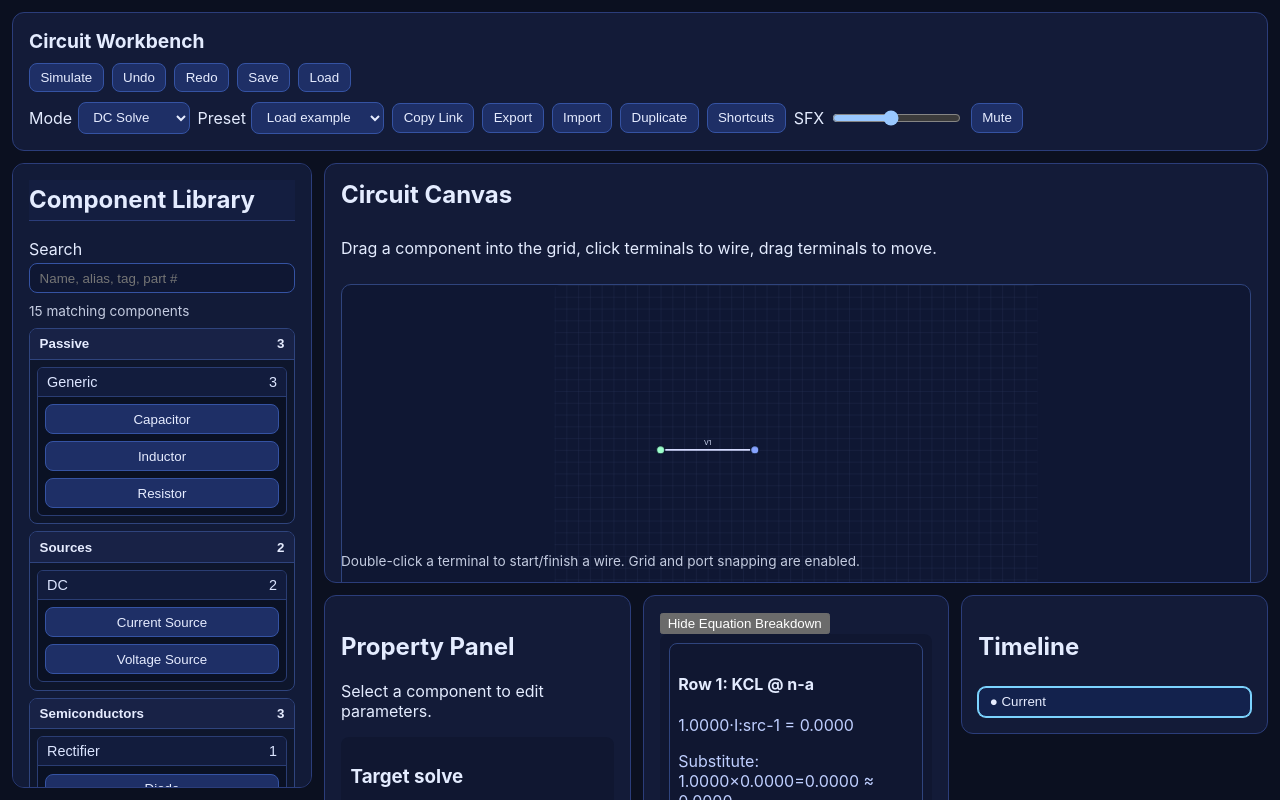
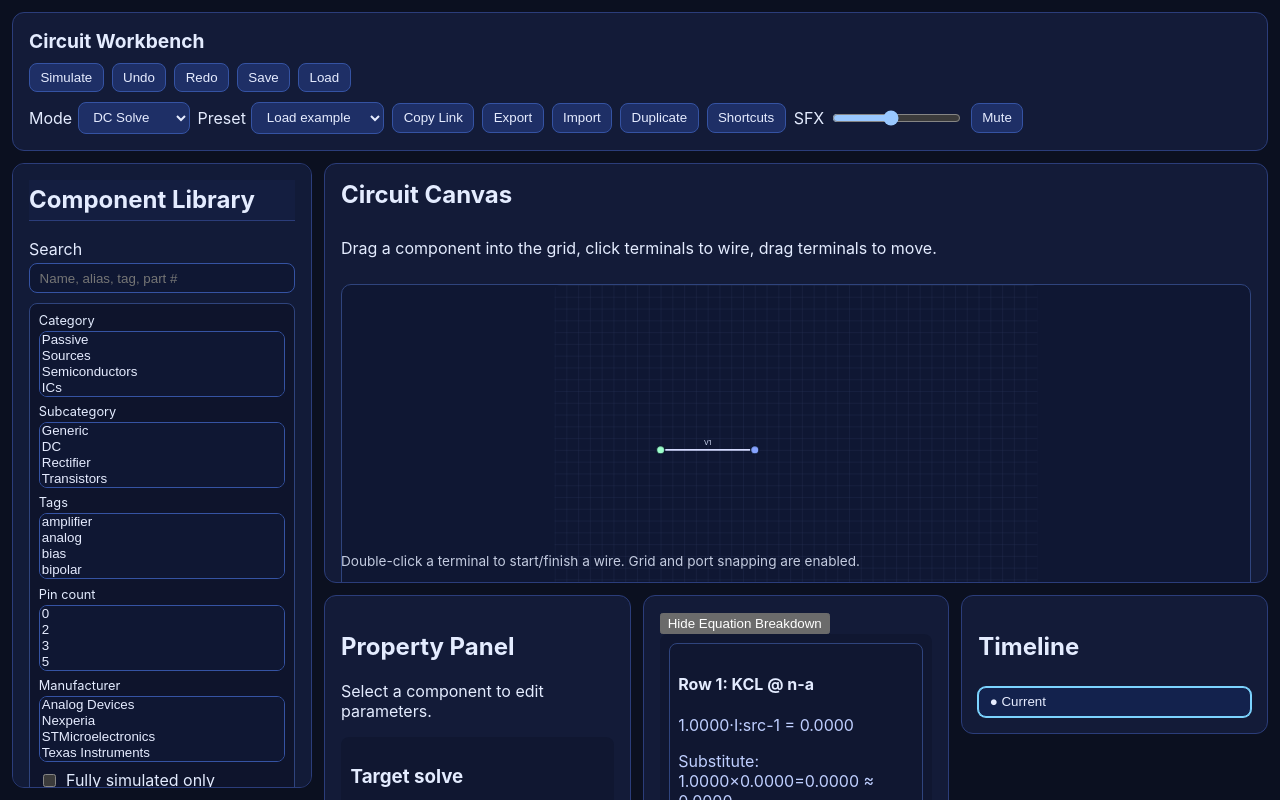
Before and after one commit to TheRealBasic/improved-succotash, a React (Vite) app: page / in a window 1280 px wide. Built offline with nearby package versions, Linux system fonts and the light colour scheme.

Commit message:
Add multi-select component library filters with session persistence

```diff
--- a/src/components/ComponentLibrarySidebar.tsx
+++ b/src/components/ComponentLibrarySidebar.tsx
@@ -5,7 +5,33 @@ type ComponentLibrarySidebarProps = {
   shortcutLabel: (shortcutId: string) => string;
 };
 
+type ComponentLibraryFilters = {
+  categories: string[];
+  subcategories: string[];
+  tags: string[];
+  pinCounts: number[];
+  manufacturers: string[];
+  fullySimulatedOnly: boolean;
+  newComponentsOnly: boolean;
+};
+
+type PersistedSidebarSessionState = {
+  query: string;
+  filters: ComponentLibraryFilters;
+};
+
 const STORAGE_KEY = 'circuit-workbench-component-library-state-v1';
+const SESSION_STORAGE_KEY = 'circuit-workbench-component-library-session-v1';
+
+const defaultFilters = (): ComponentLibraryFilters => ({
+  categories: [],
+  subcategories: [],
+  tags: [],
+  pinCounts: [],
+  manufacturers: [],
+  fullySimulatedOnly: false,
+  newComponentsOnly: false
+});
 
 const normalize = (value: string): string => value.trim().toLowerCase();
 
@@ -21,12 +47,50 @@ const matchesQuery = (tokens: string[], searchTokens: string[]): boolean => {
 
 const getSubcategoryStorageKey = (categoryId: string, subcategoryId: string): string => `${categoryId}::${subcategoryId}`;
 
-const filterComponentCatalog = (catalog: ComponentCatalogCategory[], queryTokens: string[]): ComponentCatalogCategory[] =>
+const filterComponentCatalog = (
+  catalog: ComponentCatalogCategory[],
+  queryTokens: string[],
+  filters: ComponentLibraryFilters
+): ComponentCatalogCategory[] =>
   catalog.map((category) => ({
     ...category,
     subcategories: category.subcategories.map((subcategory) => ({
       ...subcategory,
-      entries: subcategory.entries.filter((entry) => matchesQuery(queryTokens, entry.searchTokens))
+      entries: subcategory.entries.filter((entry) => {
+        if (!matchesQuery(queryTokens, entry.searchTokens)) {
+          return false;
+        }
+
+        if (filters.categories.length > 0 && !filters.categories.includes(entry.categoryId)) {
+          return false;
+        }
+
+        if (filters.subcategories.length > 0 && !filters.subcategories.includes(entry.subcategoryId)) {
+          return false;
+        }
+
+        if (filters.tags.length > 0 && !filters.tags.some((tag) => entry.tags.includes(tag))) {
+          return false;
+        }
+
+        if (filters.pinCounts.length > 0 && !filters.pinCounts.includes(entry.pinCount)) {
+          return false;
+        }
+
+        if (filters.manufacturers.length > 0 && !filters.manufacturers.includes(entry.manufacturer ?? 'Unknown')) {
+          return false;
+        }
+
+        if (filters.fullySimulatedOnly && !entry.fullySimulated) {
+          return false;
+        }
+
+        if (filters.newComponentsOnly && !entry.isNew) {
+          return false;
+        }
+
+        return true;
+      })
     }))
   }));
 
@@ -51,6 +115,7 @@ const EntryButton = ({ entry, shortcutLabel }: { entry: ComponentCatalogEntry; s
 
 export const ComponentLibrarySidebar = ({ shortcutLabel }: ComponentLibrarySidebarProps) => {
   const [query, setQuery] = useState('');
+  const [filters, setFilters] = useState<ComponentLibraryFilters>(defaultFilters);
   const [virtualOffsetsBySubcategory, setVirtualOffsetsBySubcategory] = useState<Record<string, number>>({});
   const [expandedBySection, setExpandedBySection] = useState<Record<string, boolean>>(() => {
     const initial = Object.fromEntries(COMPONENT_CATALOG.map((category) => [category.id, true]));
@@ -80,16 +145,58 @@ export const ComponentLibrarySidebar = ({ shortcutLabel }: ComponentLibrarySideb
     window.localStorage.setItem(STORAGE_KEY, JSON.stringify(expandedBySection));
   }, [expandedBySection]);
 
+  useEffect(() => {
+    const raw = window.sessionStorage.getItem(SESSION_STORAGE_KEY);
+    if (!raw) {
+      return;
+    }
+
+    try {
+      const parsed = JSON.parse(raw) as Partial<PersistedSidebarSessionState>;
+      setQuery(parsed.query ?? '');
+      setFilters((current) => ({ ...current, ...parsed.filters }));
+    } catch {
+      // ignore malformed sessionStorage payload
+    }
+  }, []);
+
+  useEffect(() => {
+    const payload: PersistedSidebarSessionState = { query, filters };
+    window.sessionStorage.setItem(SESSION_STORAGE_KEY, JSON.stringify(payload));
+  }, [filters, query]);
+
   const normalizedQuery = normalize(query);
   const queryTokens = useMemo(() => tokenizeQuery(query), [query]);
 
-  const filteredCategories = useMemo(
-    () => filterComponentCatalog(COMPONENT_CATALOG, queryTokens),
-    [queryTokens]
-  );
+  const filterOptions = useMemo(() => {
+    const entries = COMPONENT_CATALOG.flatMap((category) => category.subcategories.flatMap((subcategory) => subcategory.entries));
+    return {
+      categories: COMPONENT_CATALOG.map((category) => ({ id: category.id, label: category.label })),
+      subcategories: COMPONENT_CATALOG.flatMap((category) =>
+        category.subcategories.map((subcategory) => ({ id: subcategory.id, label: subcategory.label }))
+      ),
+      tags: Array.from(new Set(entries.flatMap((entry) => entry.tags))).sort((left, right) => left.localeCompare(right)),
+      pinCounts: Array.from(new Set(entries.map((entry) => entry.pinCount))).sort((left, right) => left - right),
+      manufacturers: Array.from(new Set(entries.map((entry) => entry.manufacturer ?? 'Unknown'))).sort((left, right) =>
+        left.localeCompare(right)
+      )
+    };
+  }, []);
+
+  const filteredCategories = useMemo(() => filterComponentCatalog(COMPONENT_CATALOG, queryTokens, filters), [filters, queryTokens]);
 
   useEffect(() => {
-    if (!normalizedQuery) {
+    const hasActiveSearch =
+      normalizedQuery.length > 0 ||
+      filters.categories.length > 0 ||
+      filters.subcategories.length > 0 ||
+      filters.tags.length > 0 ||
+      filters.pinCounts.length > 0 ||
+      filters.manufacturers.length > 0 ||
+      filters.fullySimulatedOnly ||
+      filters.newComponentsOnly;
+
+    if (!hasActiveSearch) {
       return;
     }
 
@@ -108,7 +215,7 @@ export const ComponentLibrarySidebar = ({ shortcutLabel }: ComponentLibrarySideb
       }
       return next;
     });
-  }, [filteredCategories, normalizedQuery]);
+  }, [filteredCategories, filters, normalizedQuery]);
 
   const totalMatches = useMemo(
     () =>
@@ -118,6 +225,17 @@ export const ComponentLibrarySidebar = ({ shortcutLabel }: ComponentLibrarySideb
       ),
     [filteredCategories]
   );
+
+  const hasActiveFilters =
+    filters.categories.length > 0 ||
+    filters.subcategories.length > 0 ||
+    filters.tags.length > 0 ||
+    filters.pinCounts.length > 0 ||
+    filters.manufacturers.length > 0 ||
+    filters.fullySimulatedOnly ||
+    filters.newComponentsOnly;
+
+  const canUseVirtualization = queryTokens.length === 0 && !hasActiveFilters;
 
   return (
     <div className="sidebar-section component-library">
@@ -131,6 +249,144 @@ export const ComponentLibrarySidebar = ({ shortcutLabel }: ComponentLibrarySideb
           onChange={(event) => setQuery(event.target.value)}
         />
       </label>
+
+      <section className="library-filters" aria-label="Component filters">
+        <div className="library-filter-grid">
+          <label>
+            Category
+            <select
+              aria-label="Category filter"
+              multiple
+              value={filters.categories}
+              onChange={(event) => {
+                const selected = Array.from(event.currentTarget.selectedOptions).map((option) => option.value);
+                setFilters((current) => ({ ...current, categories: selected }));
+              }}
+            >
+              {filterOptions.categories.map((option) => (
+                <option key={option.id} value={option.id}>
+                  {option.label}
+                </option>
+              ))}
+            </select>
+          </label>
+
+          <label>
+            Subcategory
+            <select
+              aria-label="Subcategory filter"
+              multiple
+              value={filters.subcategories}
+              onChange={(event) => {
+                const selected = Array.from(event.currentTarget.selectedOptions).map((option) => option.value);
+                setFilters((current) => ({ ...current, subcategories: selected }));
+              }}
+            >
+              {filterOptions.subcategories.map((option) => (
+                <option key={option.id} value={option.id}>
+                  {option.label}
+                </option>
+              ))}
+            </select>
+          </label>
+
+          <label>
+            Tags
+            <select
+              aria-label="Tags filter"
+              multiple
+              value={filters.tags}
+              onChange={(event) => {
+                const selected = Array.from(event.currentTarget.selectedOptions).map((option) => option.value);
+                setFilters((current) => ({ ...current, tags: selected }));
+              }}
+            >
+              {filterOptions.tags.map((tag) => (
+                <option key={tag} value={tag}>
+                  {tag}
+                </option>
+              ))}
+            </select>
+          </label>
+
+          <label>
+            Pin count
+            <select
+              aria-label="Pin count filter"
+              multiple
+              value={filters.pinCounts.map(String)}
+              onChange={(event) => {
+                const selected = Array.from(event.currentTarget.selectedOptions).map((option) => Number(option.value));
+                setFilters((current) => ({ ...current, pinCounts: selected }));
+              }}
+            >
+              {filterOptions.pinCounts.map((pinCount) => (
+                <option key={pinCount} value={pinCount}>
+                  {pinCount}
+                </option>
+              ))}
+            </select>
+          </label>
+
+          <label>
+            Manufacturer
+            <select
+              aria-label="Manufacturer filter"
+              multiple
+              value={filters.manufacturers}
+              onChange={(event) => {
+                const selected = Array.from(event.currentTarget.selectedOptions).map((option) => option.value);
+                setFilters((current) => ({ ...current, manufacturers: selected }));
+              }}
+            >
+              {filterOptions.manufacturers.map((manufacturer) => (
+                <option key={manufacturer} value={manufacturer}>
+                  {manufacturer}
+                </option>
+              ))}
+            </select>
+          </label>
+        </div>
+
+        <div className="library-filter-toggles">
+          <label>
+            <input
+              type="checkbox"
+              checked={filters.fullySimulatedOnly}
+              onChange={() =>
+                setFilters((current) => ({
+                  ...current,
+                  fullySimulatedOnly: !current.fullySimulatedOnly
+                }))
+              }
+            />
+            Fully simulated only
+          </label>
+          <label>
+            <input
+              type="checkbox"
+              checked={filters.newComponentsOnly}
+              onChange={() =>
+                setFilters((current) => ({
+                  ...current,
+                  newComponentsOnly: !current.newComponentsOnly
+                }))
+              }
+            />
+            New components
+          </label>
+          <button
+            type="button"
+            onClick={() => {
+              setQuery('');
+              setFilters(defaultFilters());
+            }}
+          >
+            Clear filters
+          </button>
+        </div>
+      </section>
+
       <p className="hint">{totalMatches} matching component{totalMatches === 1 ? '' : 's'}</p>
 
       <div className="library-categories">
@@ -176,7 +432,7 @@ export const ComponentLibrarySidebar = ({ shortcutLabel }: ComponentLibrarySideb
                         {subcategoryExpanded && (
                           <div id={`library-subcategory-${subcategory.id}`} className="inventory-grid">
                             {subcategory.entries.length > 0 ? (
-                              queryTokens.length === 0 && subcategory.entries.length > VIRTUALIZATION_THRESHOLD ? (
+                              canUseVirtualization && subcategory.entries.length > VIRTUALIZATION_THRESHOLD ? (
                                 <VirtualizedEntryGrid
                                   subcategoryId={subcategory.id}
                                   entries={subcategory.entries}
--- a/src/components/componentCatalog.ts
+++ b/src/components/componentCatalog.ts
@@ -11,6 +11,12 @@ export type ComponentCatalogEntry = {
   label: string;
   aliases: string[];
   tags: string[];
+  categoryId: string;
+  subcategoryId: string;
+  pinCount: number;
+  manufacturer?: string;
+  fullySimulated: boolean;
+  isNew: boolean;
   partNumber?: string;
   shortcutId?: string;
   searchTokens: string[];
@@ -106,6 +112,12 @@ export const buildComponentCatalog = (items: ComponentCatalogItem[]): ComponentC
         label: item.displayName,
         aliases,
         tags: item.tags,
+        categoryId: sidebarPath.categoryId,
+        subcategoryId: `${sidebarPath.categoryId}::${sidebarPath.subcategoryId}`,
+        pinCount: item.pinCount,
+        manufacturer: item.manufacturer,
+        fullySimulated: item.tags.includes('fully-simulated'),
+        isNew: item.tags.includes('new'),
         partNumber: item.partNumber,
         shortcutId: item.metadata?.shortcut ? item.metadata.shortcut.id ?? `place-${item.id}` : undefined,
         searchTokens: indexedSearchTokens(item, aliases)
--- a/src/data/componentCatalog.ts
+++ b/src/data/componentCatalog.ts
@@ -192,7 +192,7 @@ const COMPONENT_CATALOG_ITEMS_LEGACY: LegacyComponentCatalogItem[] = [
     category: 'passive',
     subcategory: 'generic',
     description: 'Generic two-terminal resistor symbol.',
-    tags: ['symbol', 'ohmic', 'generic'],
+    tags: ['symbol', 'ohmic', 'generic', 'fully-simulated'],
     pinCount: 2,
     editablePropertySchema: {
       resistance: { type: 'number', label: 'Resistance', unit: 'Ω', min: 0.001 }
@@ -212,7 +212,7 @@ const COMPONENT_CATALOG_ITEMS_LEGACY: LegacyComponentCatalogItem[] = [
     category: 'passive',
     subcategory: 'generic',
     description: 'Generic capacitor symbol for charge storage.',
-    tags: ['symbol', 'energy-storage', 'generic'],
+    tags: ['symbol', 'energy-storage', 'generic', 'fully-simulated'],
     pinCount: 2,
     editablePropertySchema: {
       capacitance: { type: 'number', label: 'Capacitance', unit: 'F', min: 0 }
@@ -232,7 +232,7 @@ const COMPONENT_CATALOG_ITEMS_LEGACY: LegacyComponentCatalogItem[] = [
     category: 'passive',
     subcategory: 'generic',
     description: 'Generic inductor symbol for magnetic energy storage.',
-    tags: ['symbol', 'magnetic', 'generic'],
+    tags: ['symbol', 'magnetic', 'generic', 'fully-simulated'],
     pinCount: 2,
     editablePropertySchema: {
       inductance: { type: 'number', label: 'Inductance', unit: 'H', min: 0 }
@@ -252,7 +252,7 @@ const COMPONENT_CATALOG_ITEMS_LEGACY: LegacyComponentCatalogItem[] = [
     category: 'sources',
     subcategory: 'dc',
     description: 'Ideal two-terminal voltage source.',
-    tags: ['source', 'dc', 'generic'],
+    tags: ['source', 'dc', 'generic', 'fully-simulated'],
     pinCount: 2,
     editablePropertySchema: {
       voltage: { type: 'number', label: 'Voltage', unit: 'V' },
@@ -274,7 +274,7 @@ const COMPONENT_CATALOG_ITEMS_LEGACY: LegacyComponentCatalogItem[] = [
     category: 'sources',
     subcategory: 'dc',
     description: 'Ideal two-terminal current source.',
-    tags: ['source', 'bias', 'generic'],
+    tags: ['source', 'bias', 'generic', 'fully-simulated'],
     pinCount: 2,
     editablePropertySchema: {
       current: { type: 'number', label: 'Current', unit: 'A' },
@@ -412,7 +412,7 @@ const COMPONENT_CATALOG_ITEMS_LEGACY: LegacyComponentCatalogItem[] = [
     category: 'ics',
     subcategory: 'precision-analog',
     description: 'Dual operational amplifier suitable for single-supply designs.',
-    tags: ['ic', 'analog', 'amplifier'],
+    tags: ['ic', 'analog', 'amplifier', 'new'],
     pinCount: 8,
     defaultProps: { openLoopGain: 100000, channels: 2 },
     partNumber: 'LM358',
@@ -427,7 +427,7 @@ const COMPONENT_CATALOG_ITEMS_LEGACY: LegacyComponentCatalogItem[] = [
     category: 'interface',
     subcategory: 'logic-family',
     description: 'Quad 2-input NAND gate in HC CMOS family.',
-    tags: ['ic', 'digital', 'nand'],
+    tags: ['ic', 'digital', 'nand', 'new'],
     pinCount: 14,
     defaultProps: { family: 'HC', gates: 4 },
     partNumber: '74HC00',
@@ -442,7 +442,7 @@ const COMPONENT_CATALOG_ITEMS_LEGACY: LegacyComponentCatalogItem[] = [
     category: 'rf',
     subcategory: 'signal-synthesis',
     description: 'Direct digital synthesis IC for low-power waveform generation.',
-    tags: ['rf', 'dds', 'niche'],
+    tags: ['rf', 'dds', 'niche', 'new'],
     pinCount: 10,
     defaultProps: { maxFrequencyHz: 12500000 },
     partNumber: 'AD9833',
--- a/src/styles/theme.css
+++ b/src/styles/theme.css
@@ -377,3 +377,42 @@ body {
   opacity: 0.85;
   margin-left: 0.4rem;
 }
+
+.library-filters {
+  display: grid;
+  gap: 0.5rem;
+  border: 1px solid #2f447d;
+  border-radius: 8px;
+  padding: 0.55rem;
+  background: rgba(12, 18, 37, 0.6);
+}
+
+.library-filter-grid {
+  display: grid;
+  gap: 0.45rem;
+}
+
+.library-filter-grid label {
+  display: grid;
+  gap: 0.2rem;
+  font-size: 0.8rem;
+}
+
+.library-filter-grid select {
+  border: 1px solid #3553a3;
+  border-radius: 8px;
+  background: #0f1733;
+  color: #e6ecff;
+  min-height: 3.4rem;
+}
+
+.library-filter-toggles {
+  display: grid;
+  gap: 0.35rem;
+}
+
+.library-filter-toggles label {
+  display: flex;
+  gap: 0.45rem;
+  align-items: center;
+}
```
Also changed, not shown: 1 other file (tests, documents, lock files or other folders).
